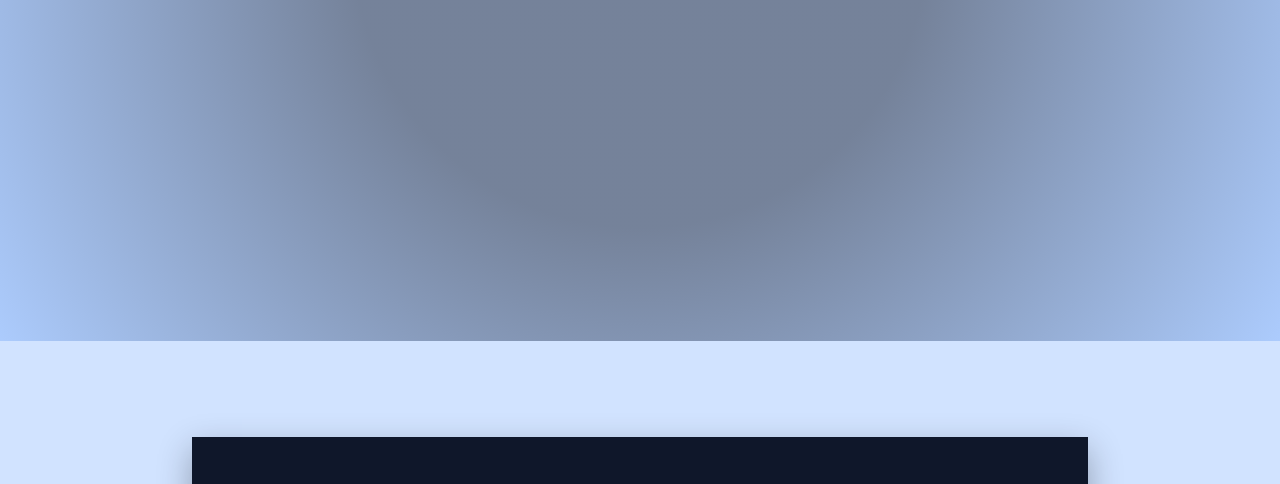
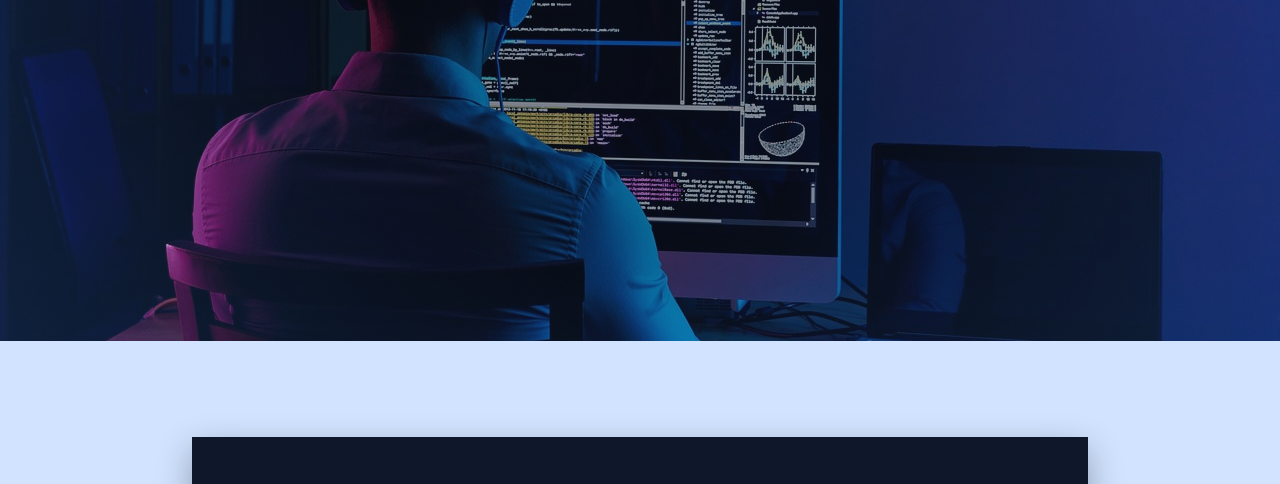
Before and after one commit to ELLECODER123/Portfolio, a plain HTML site: page portfolio-project/index.html in a window 1280 px wide. Shown: the part 459-943 px from the top of the page. Drawn offline with nearby package versions, Linux system fonts and the light colour scheme.

Commit message:
minor image fix

```diff
--- a/portfolio-project/CSS/style.css
+++ b/portfolio-project/CSS/style.css
@@ -16,7 +16,7 @@
       rgba(15, 23, 42, 0.473) 38%,
       rgba(59, 131, 246, 0.247) 100%
     ),
-    url(./Images/background.jpg);
+    url(../Images/background.jpg);
   background-size: cover;
   background-position: top;
   background-repeat: no-repeat;
```
